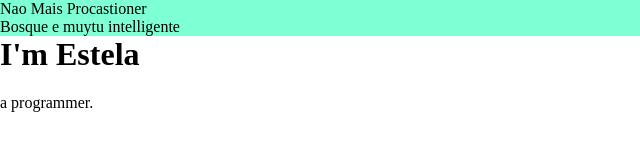
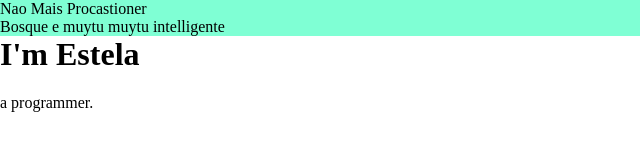
Before and after one commit to EstelAlm12/cv, a plain HTML site: page index.html in a window 1280 px wide. Shown: the full height of the page, 0-640 px from the left. Drawn offline with Linux system fonts and the light colour scheme.

Commit message:
bosque was here again

```diff
--- a/index.html
+++ b/index.html
@@ -8,7 +8,7 @@
 </head>
 <body>
     <div>Nao Mais Procastioner</div>
-    <div>Bosque e muytu intelligente</div>
+    <div>Bosque e muytu muytu intelligente</div>
 <div class="">
 
 </div>
```
